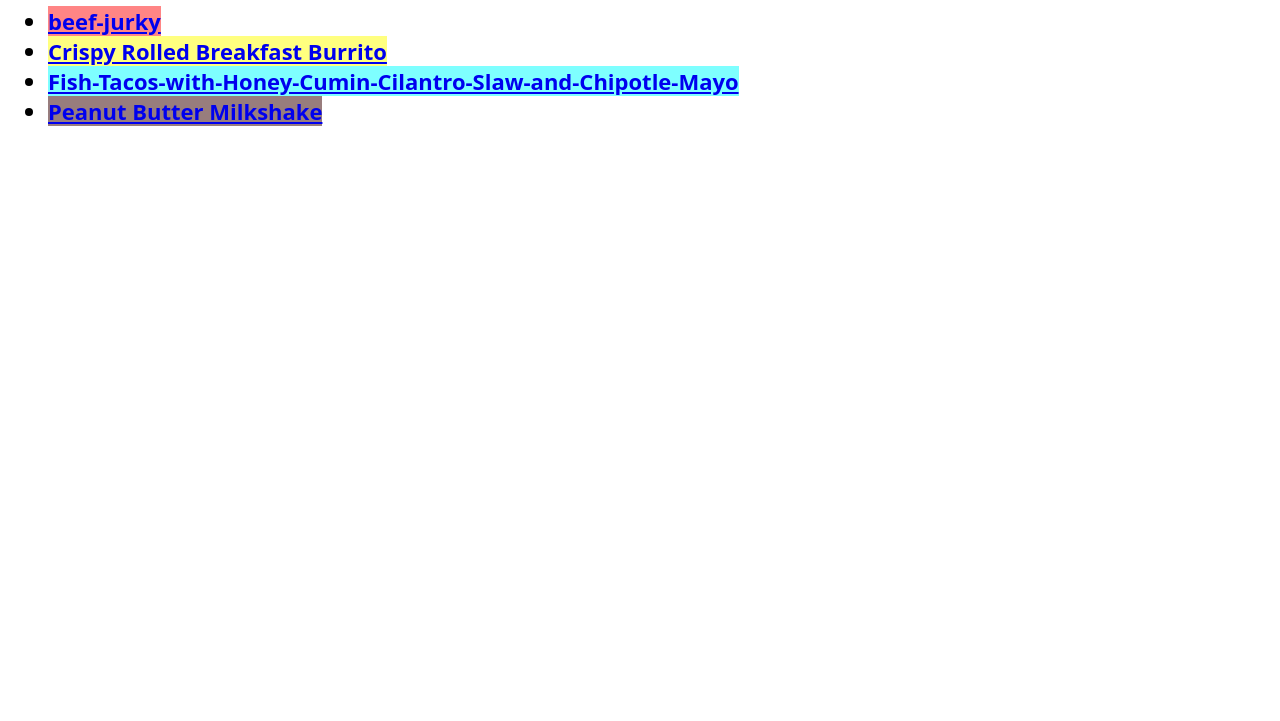
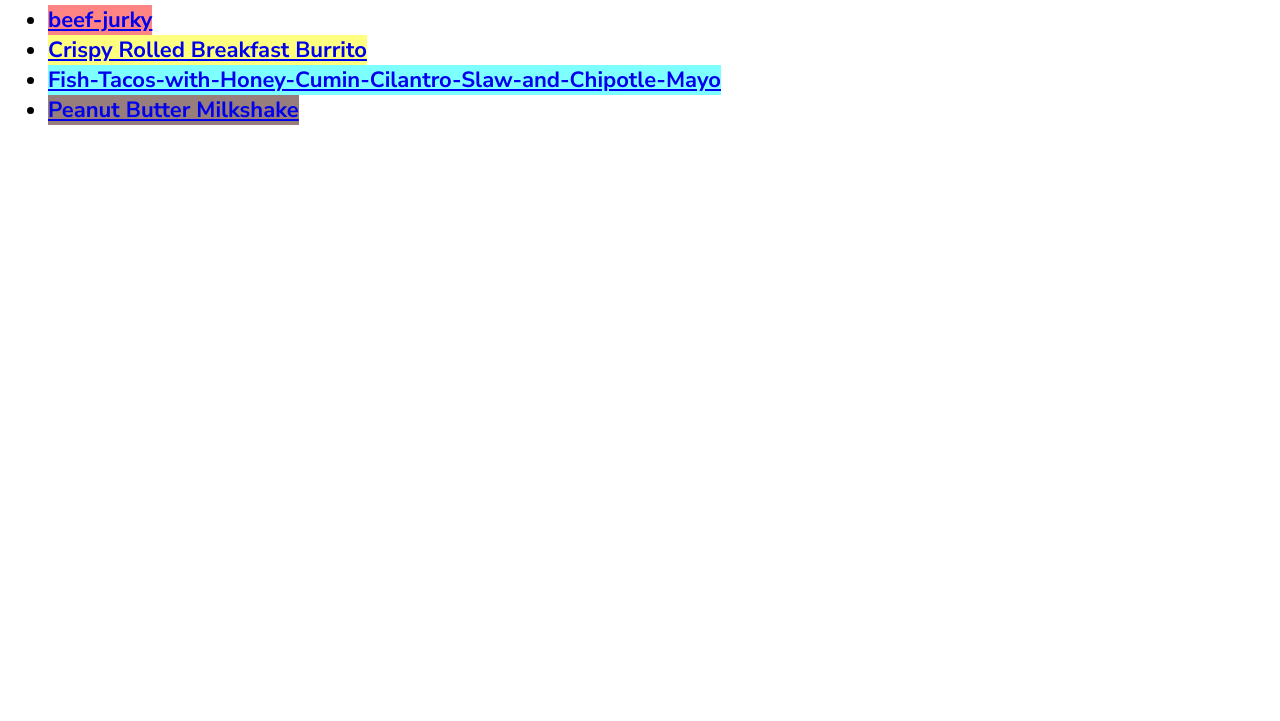
Before and after one commit to xonin-hush/odin-recipes, a plain HTML site: page index.html in a window 1280 px wide. Shown: the part 79-800 px from the top of the page. Drawn offline with Linux system fonts and the light colour scheme.

Commit message:
add font-family to entire site (Nunito Sans)

```diff
--- a/index.css
+++ b/index.css
@@ -1,3 +1,7 @@
+* {
+    font-family: 'Nunito Sans', sans-serif;
+}
+
 #title {
     text-align: center;
     background-color: rgb(253, 208, 215);
@@ -25,7 +29,3 @@
 #red{
     background-color: rgba(255, 0, 0, 0.478);
 }
-
-body{
-    font-family: system-ui, -apple-system, BlinkMacSystemFont, 'Segoe UI', Roboto, Oxygen, Ubuntu, Cantarell, 'Open Sans', 'Helvetica Neue', sans-serif;
-   }
--- a/index.html
+++ b/index.html
@@ -4,6 +4,9 @@
     <meta charset="UTF-8">
     <title>odin-recipes</title>
     <link rel="stylesheet" href="./index.css">
+    <link rel="preconnect" href="https://fonts.googleapis.com">
+    <link rel="preconnect" href="https://fonts.gstatic.com" crossorigin>
+    <link href="https://fonts.googleapis.com/css2?family=Nunito+Sans:ital,wght@0,200;0,300;0,400;0,600;0,700;0,800;0,900;1,200;1,300;1,400;1,600;1,700;1,800;1,900&display=swap" rel="stylesheet">
 </head>
 <body>
     <div id="title">odin-recipes</div>
--- a/recipes/css-files/BJ.css
+++ b/recipes/css-files/BJ.css
@@ -1,3 +1,7 @@
+* {
+    font-family: 'Nunito Sans', sans-serif;
+}
+
 #img{
     height: auto;
     width: 500px;
--- a/recipes/css-files/PB.css
+++ b/recipes/css-files/PB.css
@@ -1,3 +1,7 @@
+* {
+    font-family: 'Nunito Sans', sans-serif;
+}
+
 #img{
     height: auto;
     width: 500px;
--- a/recipes/css-files/burrito.css
+++ b/recipes/css-files/burrito.css
@@ -1,3 +1,7 @@
+* {
+    font-family: 'Nunito Sans', sans-serif;
+}
+
 #img{
     height: auto;
     width: 500px;
--- a/recipes/css-files/taco.css
+++ b/recipes/css-files/taco.css
@@ -1,3 +1,7 @@
+* {
+    font-family: 'Nunito Sans', sans-serif;
+}
+
 #img{
     height: auto;
     width: 500px;
```
Also changed, not shown: recipes/Beef-Jerky.html (+3 -0 lines), recipes/burrito.html (+3 -0 lines), recipes/peanut-butter-milkshake.html (+3 -0 lines), recipes/taco.html (+3 -0 lines).
